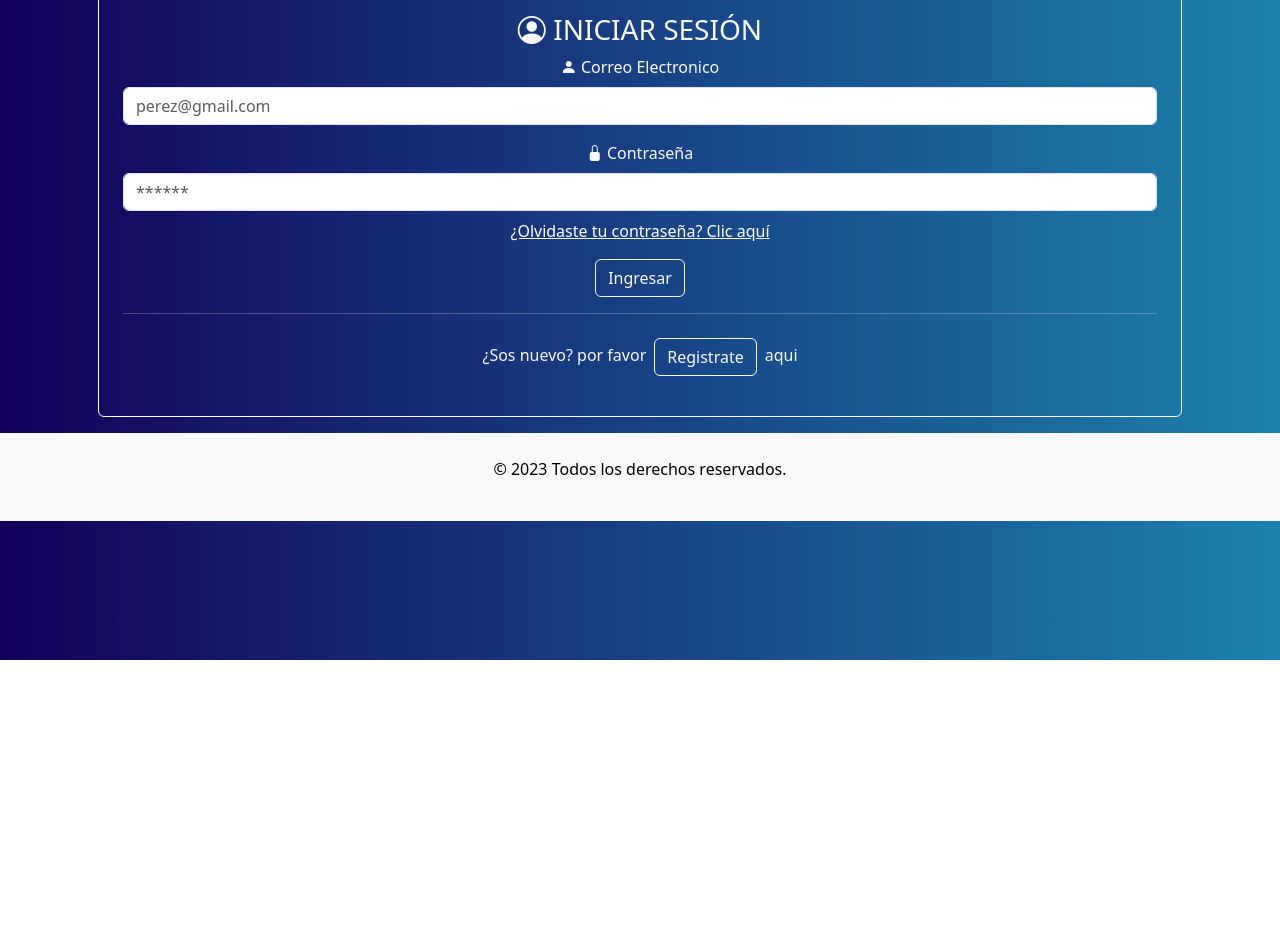
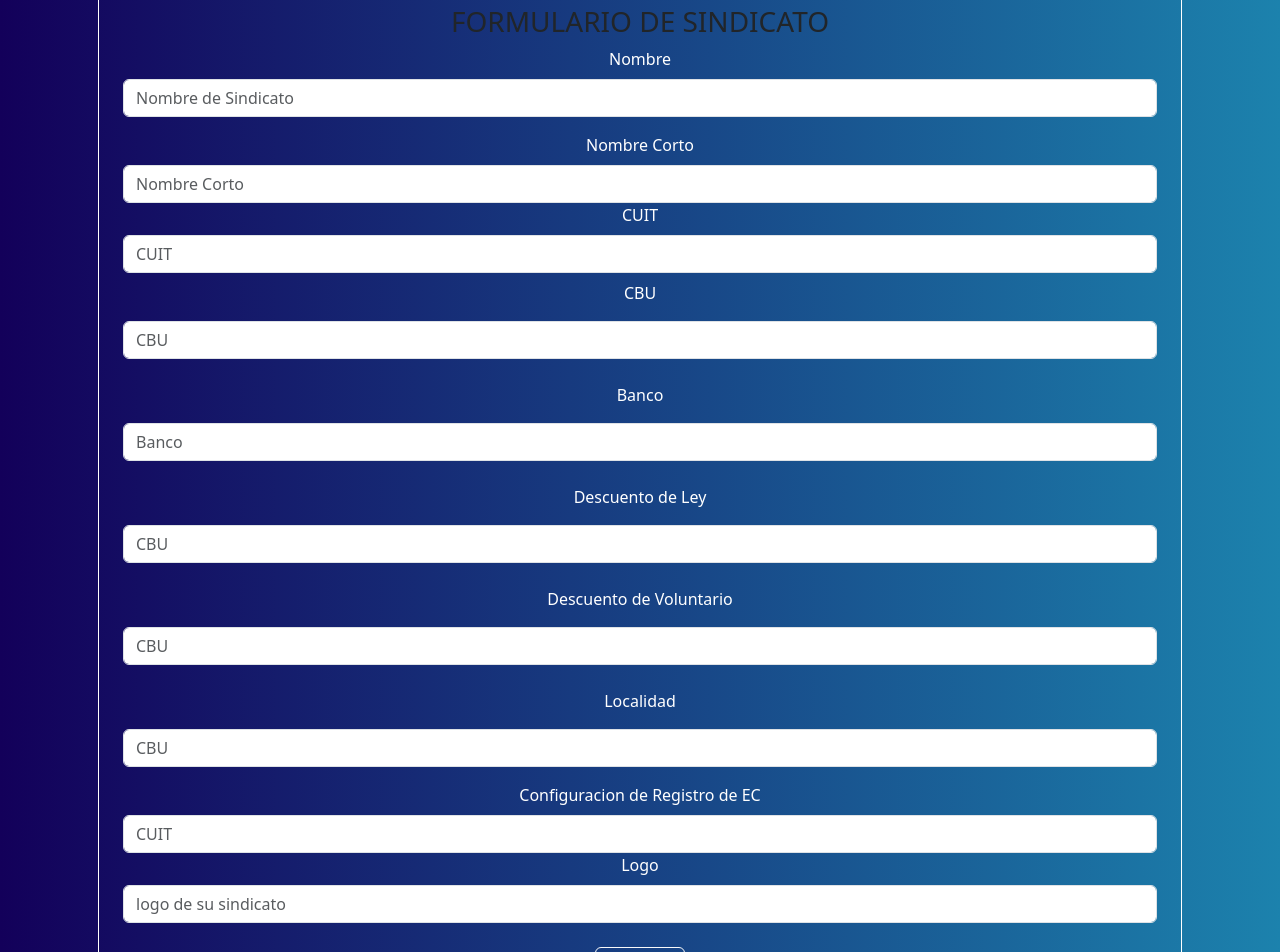
Before and after one commit to Mausach/AS-ONLINE-FRONT-Demo, a React (Vite) app: page /registroSindicato in a window 1280 px wide. Shown: the part 140-1092 px from the top of the page. Before the commit the page ends 800 px from the top, so only its background shows below. Built offline with nearby package versions, Linux system fonts and the light colour scheme.

Commit message:
formulario pre-terminado-examinar

```diff
--- a/src/pages/HomeLogin/Componentes/FromularioLogin.jsx
+++ b/src/pages/HomeLogin/Componentes/FromularioLogin.jsx
@@ -13,6 +13,12 @@ export const ForularioLogin = () => {
     });
 
     const navigate = useNavigate();
+
+    //borrar desp inicio
+
+    function irRegistro() {
+        navigate('/registroSindicato')
+    }
 
     //controla los cambios que se hagan en los campos del formulario
     const onInputChange = (e) => {
@@ -86,7 +92,7 @@ export const ForularioLogin = () => {
 
                             ¿Sos nuevo? por favor
 
-                            <button type="button" className="btn btn-outline-light m-2">Registrate</button>
+                            <button type="button" className="btn btn-outline-light m-2" onClick={irRegistro}>Registrate</button>
 
                             aqui
 
--- /dev/null
+++ b/src/pages/RegisterSD/Componentes/FormularioRegisterSD.css
@@ -0,0 +1,3 @@
+label {
+    color: white;
+}
--- /dev/null
+++ b/src/pages/RegisterSD/Componentes/FormularioRegisterSD.jsx
@@ -0,0 +1,207 @@
+import React, { useState } from "react";
+import { useNavigate } from "react-router-dom";
+//import { starLogin } from '../helpers/StarLogin';
+import swal from "sweetalert";
+import './FormularioRegisterSD.css'
+
+export const FormularioSD = () => {
+  //state para usuario e email del usuario
+  const [user, setUser] = useState({
+    email: "",
+    password: "",
+  });
+
+  const navigate = useNavigate();
+
+  //borrar desp inicio
+
+  function irRegistro() {
+    navigate("/registroSindicato");
+  }
+
+  //controla los cambios que se hagan en los campos del formulario
+  const onInputChange = (e) => {
+    setUser({
+      ...user,
+      [e.target.name]: e.target.value,
+    });
+  };
+
+  //captura lo el formulario y verifica los campos lanzando una alerta con swal
+  const onSubmit = (e) => {
+    e.preventDefault();
+    if (user.email.trim() === "" || user.password.trim() === "") {
+      swal("ERROR", "todos los campos son obligatorios", "error");
+    } else {
+      swal("FUNCIONA", user.email + " " + user.password, "success");
+      //starLogin(user.email, user.password, navigate);//llama al metodo starLogin del helper
+    }
+  };
+
+  return (
+    <div className="container-sm">
+      <form
+        className="p-5 p-sm-4 rounded text-center border border-white m-3"
+        onSubmit={onSubmit}
+      >
+        <h1 className="">As-online</h1>
+
+        <h3 className="">
+          {/* <i className="bi bi-person-circle"> </i> */}
+          FORMULARIO DE SINDICATO
+        </h3>
+        <label
+          for="exampleFormControlInput1"
+          className="form-label"
+          onSubmit={onSubmit}
+        >
+          {/* <i className="bi bi-person-fill"> </i> */}
+          Nombre
+        </label>
+        <input
+          type="text"
+          name="Nombre"
+          className="form-control mb-3"
+          placeholder="Nombre de Sindicato"
+          maxLength={30}
+        //   value={user.email}
+        //   onChange={onInputChange}
+        />
+         <label for="exampleFormControlInput1" className="form-label">
+         {/* <i className="bi bi-lock-fill"> </i> */}
+          Nombre Corto
+        </label>
+        <input
+          type="text"
+          name="Nombre Corto"
+          className="form-control"
+          placeholder="Nombre Corto"
+          minLength={5}
+          maxLength={20}
+        //   value={user.password}
+        //   onChange={onInputChange}
+        />
+
+
+        <label for="exampleFormControlInput1" className="form-label">
+         {/* <i className="bi bi-lock-fill"> </i> */}
+          CUIT
+        </label>
+        <input
+          type="number"
+          name="CUIT"
+          className="form-control"
+          placeholder="CUIT"
+          minLength={5}
+          maxLength={20}
+        //   value={user.password}
+        //   onChange={onInputChange}
+        />
+
+        <label for="exampleFormControlInput1" className="form-label p-2">
+            CBU
+        </label>
+          <input type="number"
+          name="CBU"
+          className="form-control mb-3"
+          placeholder="CBU"
+          maxLength={30}
+          // value={user.email}
+        //   onChange={onInputChange}
+          />
+          <label for="exampleFormControlInput1" className="form-label p-2">
+            Banco
+        </label>
+          <input type="text"
+          name="Banco"
+          className="form-control mb-3"
+          placeholder="Banco"
+          maxLength={30}
+          // value={user.email}
+        //   onChange={onInputChange}
+          />
+          <label for="exampleFormControlInput1" className="form-label p-2">
+            Descuento de Ley
+        </label>
+          <input type="number"
+          name="CBU"
+          className="form-control mb-3"
+          placeholder="CBU"
+          maxLength={30}
+          // value={user.email}
+        //   onChange={onInputChange}
+          />
+          <label for="exampleFormControlInput1" className="form-label p-2">
+            Descuento de Voluntario
+        </label>
+          <input type="number"
+          name="CBU"
+          className="form-control mb-3"
+          placeholder="CBU"
+          maxLength={30}
+          // value={user.email}
+        //   onChange={onInputChange}
+          />
+          <label for="exampleFormControlInput1" className="form-label p-2">
+            Localidad
+        </label>
+          <input type="number"
+          name="CBU"
+          className="form-control mb-3 text-white"
+          placeholder="CBU"
+          maxLength={30}
+          // value={user.email}
+        //   onChange={onInputChange}
+          />
+           <label for="exampleFormControlInput1" className="form-label">
+         {/* <i className="bi bi-lock-fill"> </i> */}
+          Configuracion de Registro de EC
+        </label>
+        <input
+          type="text"
+          name="CUIT"
+          className="form-control"
+          placeholder="CUIT"
+          minLength={5}
+          maxLength={20}
+        //   value={user.password}
+        //   onChange={onInputChange}
+        />
+         <label for="exampleFormControlInput1" className="form-label">
+
+          Logo
+        </label>
+        <input
+          type="number"
+          name="logo"
+          className="form-control"
+          placeholder="logo de su sindicato"
+          minLength={5}
+          maxLength={20}
+        //   value={user.password}
+        //   onChange={onInputChange}
+        />
+        <br />
+
+        <div className="mb-2">
+          <button type="submit" className="btn btn-outline-light">
+            Ingresar
+          </button>
+        </div>
+        <hr></hr>
+
+        <label for="exampleFormControlInput1" className="form-label">
+          ¿Sos nuevo? por favor
+          <button
+            type="button"
+            className="btn btn-outline-light m-2"
+            onClick={irRegistro}
+          >
+            Registrate
+          </button>
+          aqui
+        </label>
+      </form>
+    </div>
+  );
+};
--- /dev/null
+++ b/src/pages/RegisterSD/RegisterSD.jsx
@@ -0,0 +1,14 @@
+//import React from "react";
+import React from "react";
+import { FormularioSD } from "./Componentes/FormularioRegisterSD";
+
+
+export const RegisterSD = () => {
+  return (
+    <div>
+      <h1>RegisterSD</h1>
+      <FormularioSD/>
+
+    </div>
+  );
+};
--- a/src/rutas/routes.jsx
+++ b/src/rutas/routes.jsx
@@ -2,6 +2,7 @@ import React from 'react'
 import { BrowserRouter, Route, Routes } from 'react-router-dom'
 import { HomeLogin } from '../pages/HomeLogin/HomeLogin'
 import { RegisterEC } from '../pages/ReegisterEC/RegisterEC'
+import { RegisterSD } from '../pages/RegisterSD/RegisterSD'
 
 export const AppRouter = () => {
     return (
@@ -10,6 +11,7 @@ export const AppRouter = () => {
 
           <Route path="/*" element={<HomeLogin/>} />
           <Route path="/register" element={<RegisterEC />} />
+          <Route path="/registroSindicato" element = {<RegisterSD/>} />
 
 
         </Routes>
```
Also changed, not shown: src/pages/RegisterSindi/RegisterSindi.jsx (deleted, +0 -7 lines), src/pages/RegisterSD/RegisterSD.css (added), src/pages/RegisterSindi/Helpers/starRegisterSindi.js (deleted).
